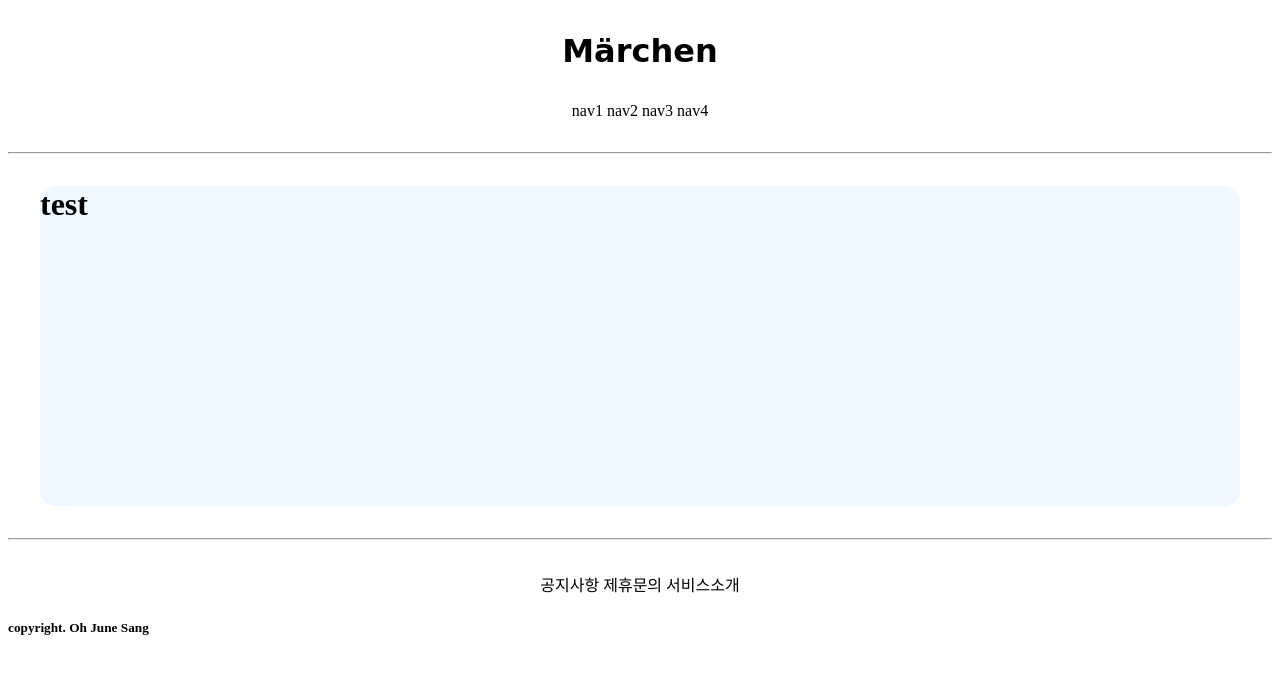
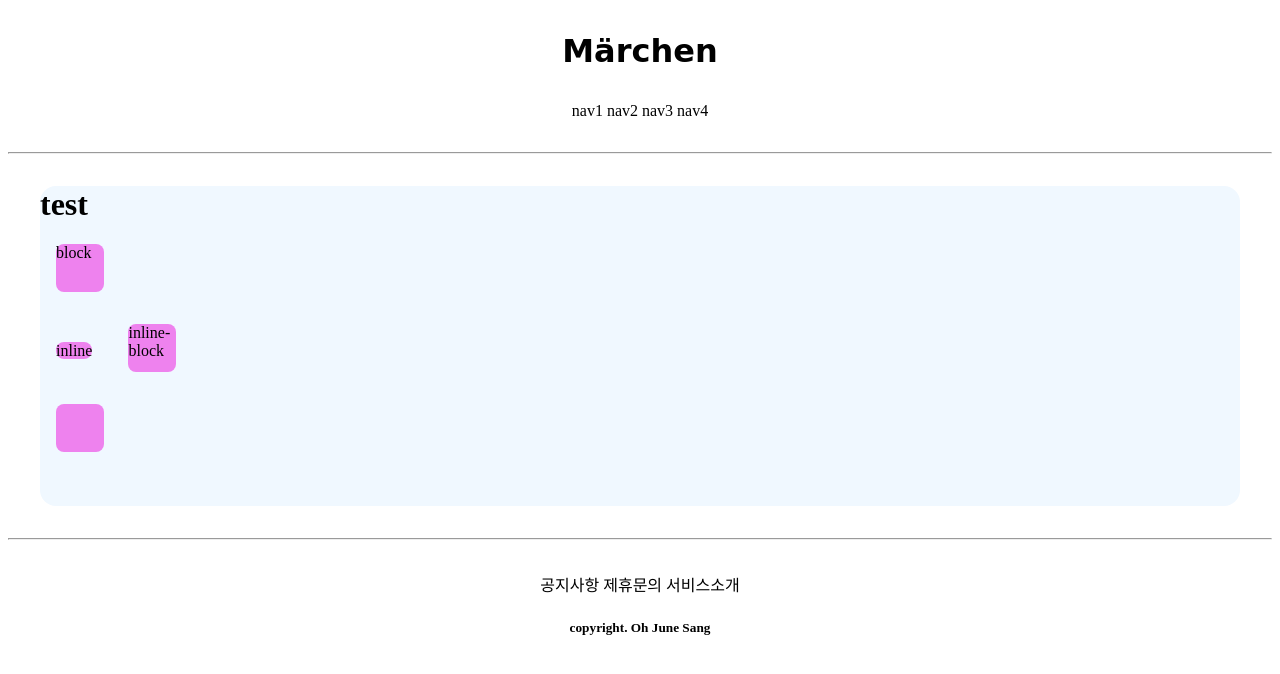
Before and after one commit to Oh-June-Sang/GIS_2ban_1, a Django app: page /accounts/hello_world/ in a window 1280 px wide. Shown: the top 674 px of the page. Run offline with Django 3.2, Linux system fonts and the light colour scheme; parts of the project's set-up code (start-up, migrations or seed data) failed here and were passed over; some web fonts are replaced.

Commit message:
7/7 2ban class commit 2

```diff
--- a/accountapp/templates/accountapp/Hello_world.html
+++ b/accountapp/templates/accountapp/Hello_world.html
@@ -1,7 +1,22 @@
 {% extends 'base.html' %}
 
 {% block content %}
+    <style>
+        .testing {
+            background-color: violet;
+            height : 48px;
+            width : 48px;
+            margin : 1rem;
+            border-radius : .5rem;
+        }
+    </style>
     <div style="height: 20rem; background-color: #F0F8FF; margin: 2rem; border-radius: 1rem;">
         <h1>test</h1>
+
+    <div class="testing" style="display:block">block</div>
+    <div class="testing" style="display:inline">inline</div>
+    <div class="testing" style="display:inline-block">inline-block</div>
+    <div class="testing" style="display: none">none</div>
+    <div class="testing"></div>
     </div>
 {%  endblock content %}
--- a/static/base.css
+++ b/static/base.css
@@ -7,12 +7,12 @@
     margin-bottom: 2rem;
 }
 
-.pragmatic_footer_button{
+.pragmatic_footer_logo{
 
     text-align:center;
 }
 
-.pragmatic_footer_logo{
+.pragmatic_footer_button{
 
      margin-top:2rem;
 }
```
